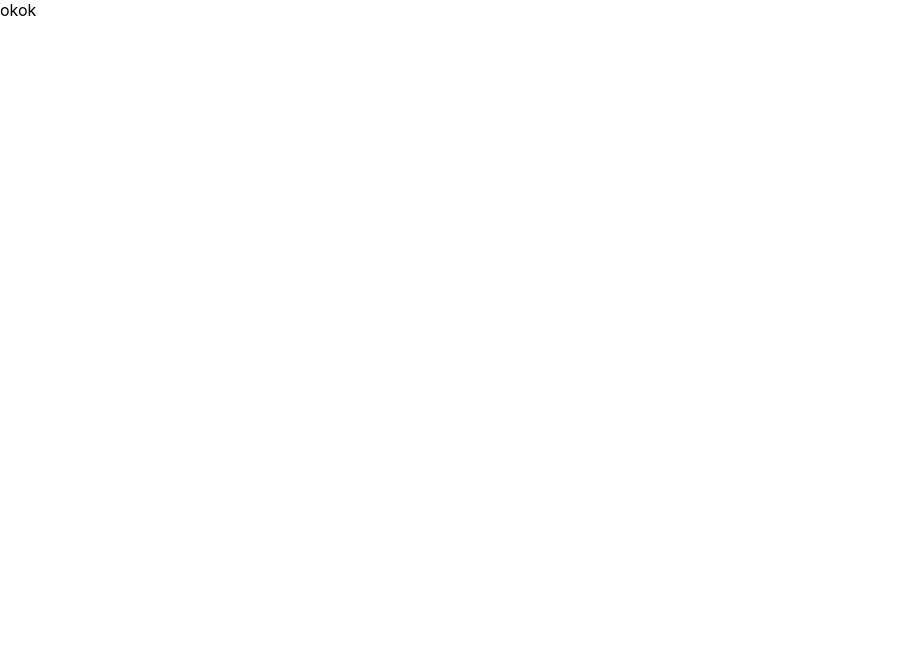
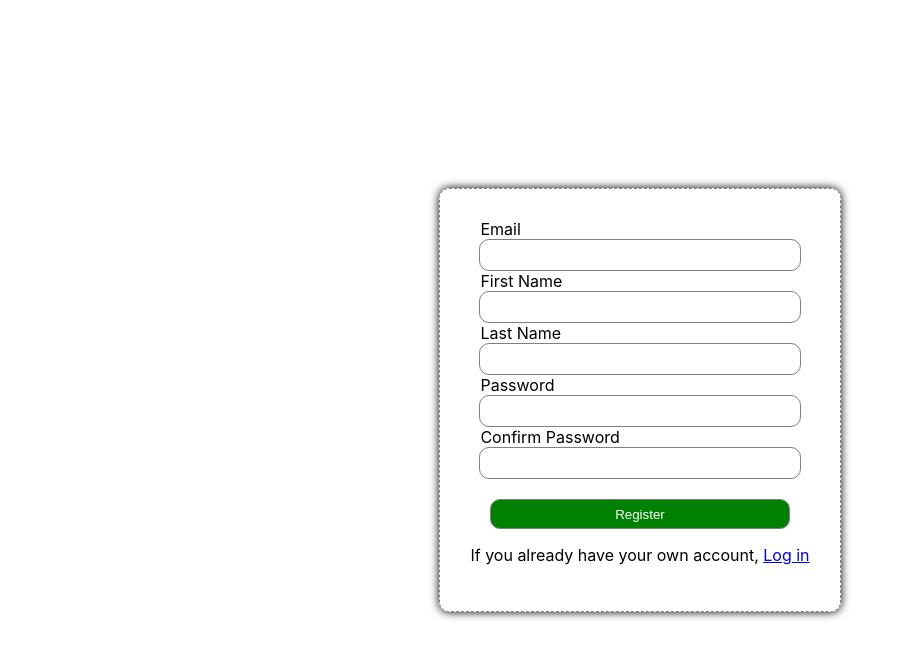
Before and after one commit to konsoft1/react-auth-test, a React (Create React App) app: page /register in a window 1280 px wide. Shown: the top 658 px of the page, without its empty margins (0-910 px from the left). Built offline with nearby package versions, Linux system fonts and the light colour scheme.

Commit message:
completed login and register ui

```diff
--- a/package.json
+++ b/package.json
@@ -3,6 +3,7 @@
   "version": "0.1.0",
   "private": true,
   "dependencies": {
+    "@reduxjs/toolkit": "^2.2.3",
     "@testing-library/jest-dom": "^5.17.0",
     "@testing-library/react": "^13.4.0",
     "@testing-library/user-event": "^13.5.0",
@@ -12,6 +13,7 @@
     "@types/react-dom": "^18.2.25",
     "react": "^18.2.0",
     "react-dom": "^18.2.0",
+    "react-redux": "^9.1.1",
     "react-router-dom": "^6.22.3",
     "react-scripts": "5.0.1",
     "typescript": "^4.9.5",
--- a/src/App.css
+++ b/src/App.css
@@ -29,6 +29,7 @@
 .login-form input[type="submit"] {
   background-color: green;
   color: white;
+  margin-top: 20px;
 }
 
 .input-error {
--- a/src/App.tsx
+++ b/src/App.tsx
@@ -2,6 +2,7 @@ import React, {useState} from 'react';
 import './App.css';
 import {BrowserRouter, Routes, Route, useNavigate} from "react-router-dom";
 import Login from './pages/login/index'
+import Register from './pages/register/register';
 
 function App() {
 
@@ -10,9 +11,7 @@ function App() {
     <BrowserRouter>
       <Routes>
         <Route path='/' element={<Login/>}/>
-        <Route path='/register' element={
-          <div>okok</div>
-        }/>
+        <Route path='/register' element={<Register/>}/>
       </Routes>
     </BrowserRouter>
   );
--- a/src/pages/login/index.tsx
+++ b/src/pages/login/index.tsx
@@ -1,15 +1,14 @@
-import React, {useState} from 'react';
-import logo from './logo.svg';
+import React, { useState } from 'react';
 import '../../App.css';
-import {BrowserRouter, Routes, Route, useNavigate} from "react-router-dom";
+import { useNavigate, Link } from "react-router-dom";
 
 interface IUser {
-  name: string;
+  email: string;
   password: string;
 }
 
 interface IError {
-  nameError: string;
+  emailError: string;
   passwordError: string;
 }
 
@@ -18,60 +17,61 @@ export default function Login() {
 
 
   const [user, setUser] = useState<IUser>({
-    name: "",
+    email: "",
     password: ""
   });
   const [error, setError] = useState<IError>({
-    nameError: "",
+    emailError: "",
     passwordError: ""
   });
 
   let login = (val: any) => {
     val.preventDefault();
 
-    let name = val.target.username.value;
+    let email = val.target.email.value;
     let password = val.target.password.value;
 
     let error = {
-      nameError: "",
+      emailError: "",
       passwordError: ""
     };
 
-    if (name == "")
-      error.nameError = "Name field is required.";
-    else if (!(new RegExp(/^[a-zA-Z0-9._%+-]+@[a-zA-Z0-9.-]+\.[a-zA-Z]{2,}$/).test(name)))
-      error.nameError = "Name should contain \"@\" letter.";
+    if (email == "")
+      error.emailError = "Email field is required.";
+    else if (!(new RegExp(/^[a-zA-Z0-9._%+-]+@[a-zA-Z0-9.-]+\.[a-zA-Z]{2,}$/).test(email)))
+      error.emailError = "Email should contain \"@\" letter.";
 
     if (password == "")
       error.passwordError = "Password field is required";
     else if (password.length < 4)
       error.passwordError = "Password should be more than 4 letters";
 
-    if (error.nameError != "" || error.passwordError != "") {
+    if (error.emailError != "" || error.passwordError != "") {
       setError(error);
       return;
     }
 
     setUser({
-      name: val.target.username.value,
-      password: val.target.username.value
+      email: email,
+      password: password
     });
 
-    navigate('/register')
+    alert("Logined successfully");
+    navigate('/register');
   }
 
   return (
     <div className="App">
       <form className='login-form' onSubmit={login}>
-            <label>Name</label>
-            <input type='text' name='username'/>
-            {error.nameError == ""? <br/> : <p className='input-error'>{error.nameError}</p>}
+        <label>Email</label>
+        <input type='text' name='email' />
+        {error.emailError == "" ? <br /> : <p className='input-error'>{error.emailError}</p>}
         <label>Password</label>
-            <input type='password' name='password'/>
-            {error.passwordError == ""? <br/> : <p className='input-error'>{error.passwordError}</p>}
-            <input type='submit' value='Login'/>
+        <input type='password' name='password' />
+        {error.passwordError == "" ? <br /> : <p className='input-error'>{error.passwordError}</p>}
+        <input type='submit' value='Login' />
+        <p>If you don't have your own account, <Link to='/register'>Sign up</Link></p>
       </form>
-          {user.name == ""? '' : <p>Welcome, {user.name}!</p>}
     </div>
   );
 }
--- /dev/null
+++ b/src/pages/register/register.tsx
@@ -0,0 +1,96 @@
+import React, { useState } from 'react';
+import '../../App.css';
+import { useNavigate, Link } from "react-router-dom";
+
+interface IError {
+    emailError: string;
+    firstNameError: string;
+    lastNameError: string;
+    passwordError: string;
+    confirmError: string;
+}
+
+export default function Register() {
+    const navigate = useNavigate();
+
+    const [error, setError] = useState<IError>({
+        emailError: "",
+        firstNameError: "",
+        lastNameError: "",
+        passwordError: "",
+        confirmError: ""
+    });
+
+    let register = (val: any) => {
+        val.preventDefault();
+
+        let email = val.target.email.value;
+        let firstName = val.target.firstName.value;
+        let lastName = val.target.lastName.value;
+        let password = val.target.password.value;
+        let confirm = val.target.confirm.value;
+
+        let error = {
+            emailError: "",
+            firstNameError: "",
+            lastNameError: "",
+            passwordError: "",
+            confirmError: ""
+        };
+
+        if (email == "")
+            error.emailError = "Email field is required.";
+        else if (!(new RegExp(/^[a-zA-Z0-9._%+-]+@[a-zA-Z0-9.-]+\.[a-zA-Z]{2,}$/).test(email)))
+            error.emailError = "Email should contain \"@\" letter.";
+
+        if (firstName == "")
+            error.firstNameError = "First Name field is required.";
+        else if (!(new RegExp(/[a-zA-Z]+/).test(firstName)))
+            error.firstNameError = "First Name should be letters.";
+
+        if (lastName == "")
+            error.lastNameError = "Last Name field is required.";
+        else if (!(new RegExp(/[a-zA-Z]+/).test(lastName)))
+            error.lastNameError = "Last Name should be letters.";
+
+        if (password == "")
+            error.passwordError = "Password field is required";
+        else if (password.length < 4)
+            error.passwordError = "Password should be more than 4 letters";
+
+        if (password != confirm)
+            error.confirmError = "Confirm password correctly!";
+
+        if (error.emailError != "" || error.firstNameError != "" || error.lastNameError != "" || error.passwordError != "" || error.confirmError != "") {
+            setError(error);
+            return;
+        }
+
+        alert('Registered successfully!');
+        navigate('/');
+    }
+
+    return (
+        <div className="App">
+            <form className='login-form' onSubmit={register}>
+                <label>Email</label>
+                <input type='text' name='email' />
+                {error.emailError == "" ? <br /> : <p className='input-error'>{error.emailError}</p>}
+                <label>First Name</label>
+                <input type='text' name='firstName' />
+                {error.firstNameError == "" ? <br /> : <p className='input-error'>{error.firstNameError}</p>}
+                <label>Last Name</label>
+                <input type='text' name='lastName' />
+                {error.lastNameError == "" ? <br /> : <p className='input-error'>{error.lastNameError}</p>}
+                <label>Password</label>
+                <input type='password' name='password' />
+                {error.passwordError == "" ? <br /> : <p className='input-error'>{error.passwordError}</p>}
+                <label>Confirm Password</label>
+                <input type='password' name='confirm' />
+                {error.confirmError == "" ? <br /> : <p className='input-error'>{error.confirmError}</p>}
+                <input type='submit' value='Register' />
+                <p>If you already have your own account, <Link to='/'>Log in</Link></p>
+            </form>
+        </div>
+    );
+}
```
Also changed, not shown: 1 other file (tests, documents, lock files or other folders). Lines whose indentation alone changed are shown as unchanged.
